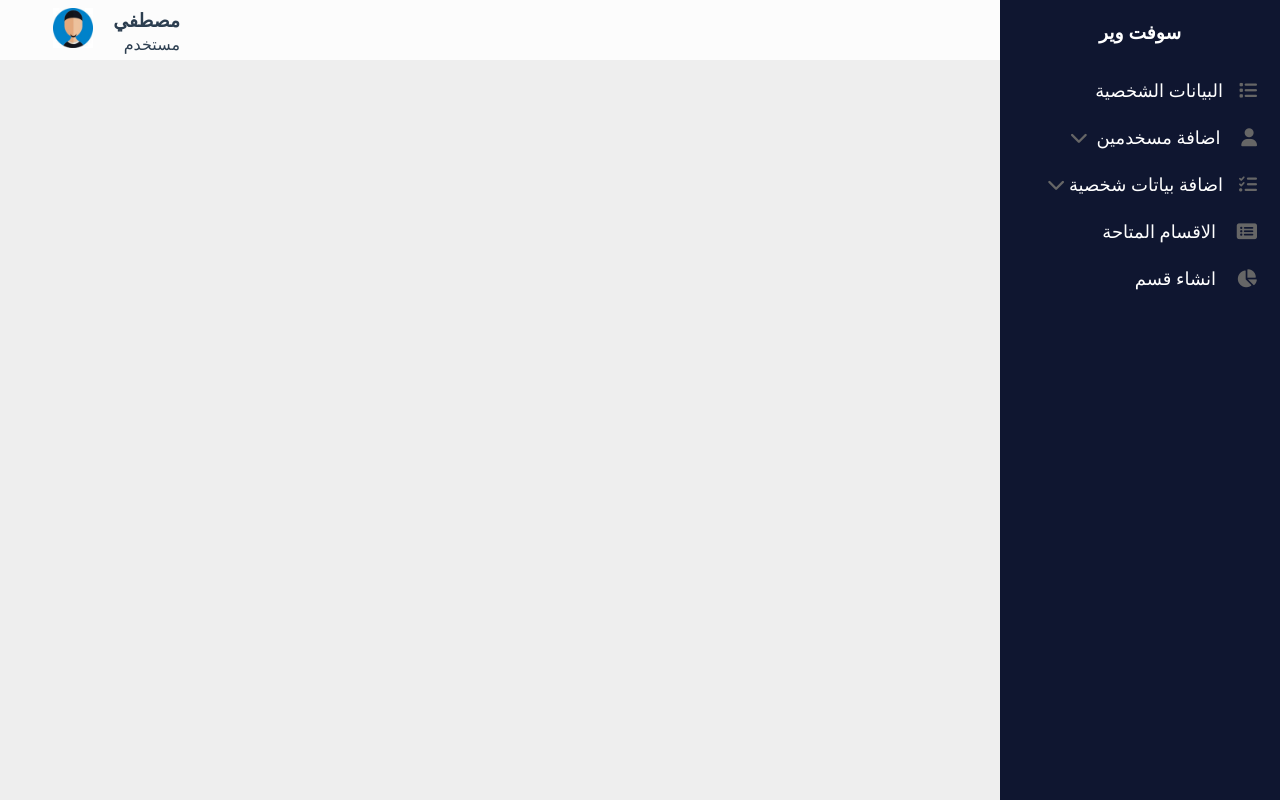
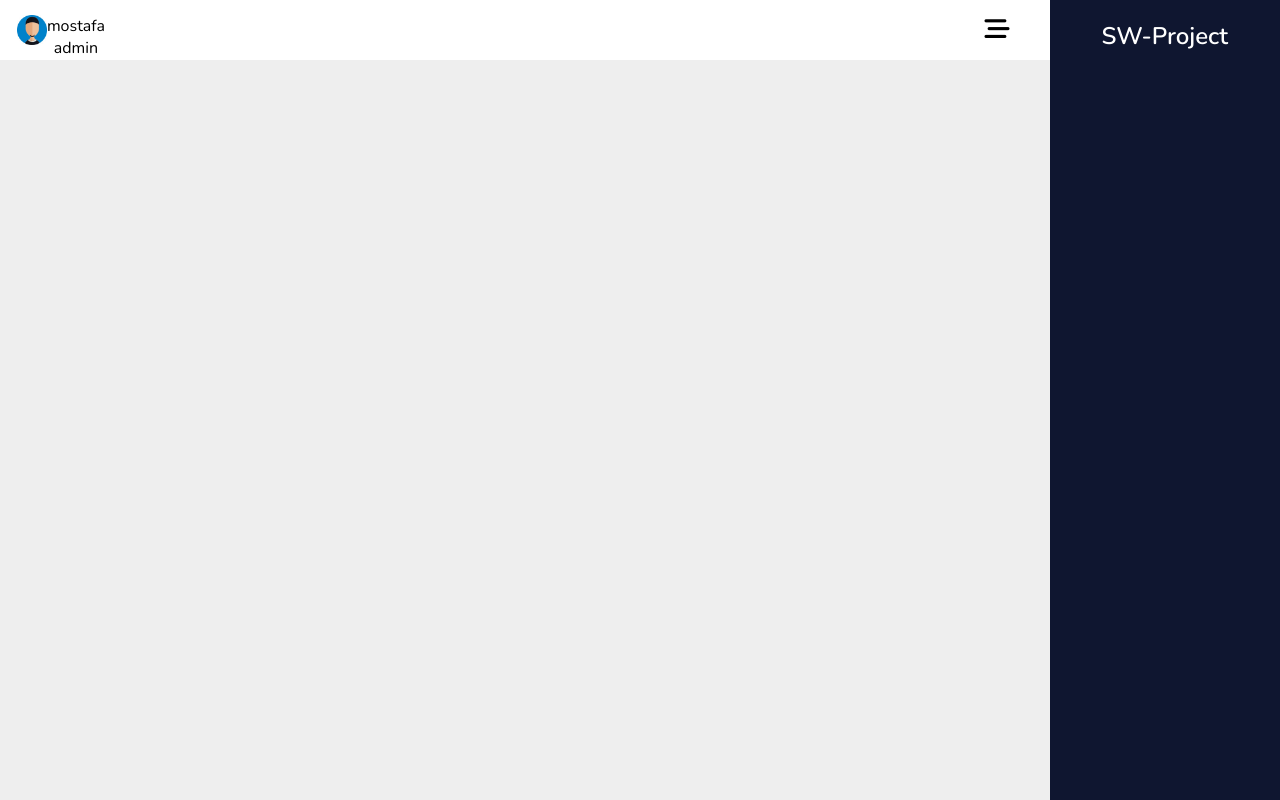
Before and after one commit to mostafayehia2002/SW-Project, a PHP site: page /Admins/AdminDashboard.php in a window 1280 px wide. Run offline with PHP 8.4, Linux system fonts and the light colour scheme; a user stored in the database is signed in.

Commit message:
admin update

```diff
--- a/Admins/AdminDashboard.php
+++ b/Admins/AdminDashboard.php
@@ -1,7 +1,7 @@
 <?php
 session_start();
 
-if(!isset($_SESSION["admin_id"])){
+if (!isset($_SESSION["admin_id"])) {
 
     header("location:../index.php");
     exit();
@@ -10,6 +10,7 @@ if(!isset($_SESSION["admin_id"])){
 ?>
 <!DOCTYPE html>
 <html lang="ar" dir="rtl">
+
 <head>
     <meta charset="UTF-8">
     <meta http-equiv="X-UA-Compatible" content="IE=edge">
@@ -20,50 +21,65 @@ if(!isset($_SESSION["admin_id"])){
     <!-- custom css style -->
     <link rel="stylesheet" href="./CSS Style/Dashboard.css">
 </head>
+
 <body>
 
-     <!-- Start section sidebar -->
-     <div class="navtop">
-            <div class="most">
-                <i id="menu-btn" class="fas fa-bars menu">egddffd</i>
+    <!-- Start section sidebar -->
+
+
+    <!-- nav-bar -->
+    <div class="nav-bar">
+            <div class="icon">
+            <i class="fa-solid fa-bars-staggered"></i>
             </div>
-            <div class="profile">
-                <div>
-                    <h3>مصطفي </h3>
-                    <span>مستخدم</span>
+             <div class="profile">
+                <div class="user">
+                <span class="username">mostafa</span>
+                 <span class="job">admin</span>
                 </div>
-                <div class="image">
-                    <img src="./images/pic-1.jpg" alt="">
+
+                <div class="img">
+                <img src="./images//pic-1.jpg" alt=""  height="30px" width="30px">
                 </div>
-            </div>
-    </div>
 
-    <div class="side-bar">
-        <div class="logo">
-            <h3>  سوفت وير</h3>
+           </div>
+
+
+
+
         </div>
-        <nav class="navbar">
-            <ul>
-                <li><a href="#"><i class="fa fa-list icons"></i><span>البيانات الشخصية</span></a></li>
-                <li><a href="#"><i class="fa fa-user icons"></i> <span>اضافة مسخدمين </span><i class="fa-solid fa-chevron-down add"></i></a>
-                    <ul class="drow-menu">
-                        <li><a href="#">طلاب</a></li>
-                        <li><a href="#">دكتره</a></li>
-                        <li><a href="#">مستخدمين</a></li>
-                    </ul>
-                </li>
-                <li><a href="#"><i class="fa fa-tasks icons"></i><span>اضافة بياتات شخصية</span><i class="fa-solid fa-chevron-down add"></i></a>
-                    <ul class="drow-menu ">
-                        <li><a href="#">طلاب</a></li>
-                        <li><a href="#">دكتره</a></li>
-                        <li><a href="#">مستخدمين</a></li>
-                    </ul>
-                </li>
-                <li><a href="#"><i class="fa fa-list-alt icons"></i> <span>الاقسام المتاحة</span></a></li>
-                <li><a href="#"><i class="fa fa-pie-chart icons"></i> <span>انشاء قسم </span></a></li>
-            </ul>
-        </nav>
-    </div>
-    <script src="./JS/Admin.js"></script>
+        <!-- side-bar -->
+        <div class="side-bar">
+         <h2> SW-Project</h2>
+
+
+        </div>
+
+
+
+
+
+
+<script>
+let list=document.querySelector(".icon i");
+let navBar=document.querySelector(".nav-bar");
+let sideBar=document.querySelector(".side-bar");
+list.onclick=()=>{
+
+    if(sideBar.classList.contains("hidden")){
+        sideBar.classList.remove("hidden") ;
+        navBar.style.cssText="width:82%";
+    }else{
+     sideBar.classList.add("hidden");
+    navBar.style.cssText="width:100%";
+    }
+
+}
+
+</script>
+
+
+<script src="./Admins/JS/Admin.js"></script>
 </body>
+
 </html>
--- a/Admins/CSS Style/Dashboard.css
+++ b/Admins/CSS Style/Dashboard.css
@@ -23,167 +23,61 @@ body{
     background-color: var(--ligth-background);
 }
 
-/* Start nav top */
-.navtop{
-    position: fixed;
-    width: calc(100% - 280px);
-    height: 60px;
-    top: 0;
-    left: 0;
-    background-color: #fcfcfc;
-    display: flex;
-    justify-content: space-between;
-    z-index: 100;
-}
-.navtop .most{
-    width: 20%;
-    z-index: 100;
-}
-.navtop .profile{
-    width: 20%;
-    display: flex;
-    /* justify-content: flex-end; */
-    padding: 8px 20px;
-}
-.navtop .profile .image{
-    width: 40px;
-    height: 40px;
-    margin-right: 20px;
-}
-.navtop .profile .image img{
-    width: 100%;
-}
-.navtop .profile h3,
-.navtop .profile span{
-    color: #2c3e50;
+/* Start nav-bar*/
+.nav-bar{
+height: 60px;
+width: 82%;
+background-color: white;
+display: flex;
+justify-content: space-between;
+position: fixed;
+left:0px;
+top:0px;
+z-index: 1000;
+text-align: center;
 }
 
-/* End nav top */
+.nav-bar .profile,
+.nav-bar .icon{
+width: 10%;
+height: 100%;
+padding:10px;
+}
+.nav-bar .icon{
+    line-height: 40px;
+    font-size: 25px;
+    cursor: pointer;
+}
+.nav-bar .icon i{
+    cursor: pointer;
+}
+.nav-bar .profile{
+    display:inline-flex;
+    padding:15px;
+    margin-left: 15px;
+
+}
+
+.hidden{
+    display: none;
+}
+/*end nav-bar*/
 
 
+/* start side-bar */
+.side-bar{
+    height:100vh;
+    width:18%;
+    background-color:#0F1630;
+    position: fixed;
+    right:0px;
+    top:0px;
+    z-index: 1000;
+    text-align: center;
+    color:white;
 
-/* Start section sidebar */
-.side-bar{
-    /* display: none; */
-    position: fixed;
-    top: 0;
-    right: 0;
-    height: 100vh;
-    width: 280px;
-    background-color: #0F1630;
-    border-right: var(--main-border);
-    transition: var(--main-trantision);
-    z-index: 1200;
 }
-.side-bar.active{
-    right:-320px;
+.side-bar h2{
+padding:20px;
 }
-.side-bar .close-btn{
-    text-align: left;
-    padding: 4px 4px 0;
-    display: none;
-}
-.side-bar .close-btn i{
-    width: 25px;
-    height: 25px;
-    line-height: 25px;
-    cursor: pointer;
-    color: var(--white-color);
-    font-size: 15px;
-    background-color: #333;
-    text-align: center;
-    border-radius: 2px;
-}
-.side-bar .close-btn i:hover{
-    background-color: var(--black-color);
-}
-.menu{
-    font-size: 24px;
-    padding: 8px 10px;
-    cursor: pointer;
-    display: none;
-}
-
-.side-bar .logo{
-    padding: 20px 10px;
-    display: flex;
-    align-items: center;
-    margin: 0;
-    justify-content: center;
-}
-.side-bar .logo h3{
-    color: #fff;
-}
-.side-bar .logo .image{
-    width: 50px;
-    height: 50px;
-    margin-left: 13px;
-    border-radius: 50%;
-    overflow: hidden;
-}
-.side-bar .logo .image img{
-    width: 100%;
-    height: 100%;
-    object-fit: cover;
-}
-.side-bar .navbar a{
-    display: block;
-    padding: 10px 18px;
-    margin: 3px 0;
-    font-size:18px;
-}
-.side-bar .navbar a i{
-    color:#666;
-    margin-left: 16px;
-    margin-right: 5px;
-}
-.side-bar .navbar a span{
-    color:#fff;
-    transition: var(--main-trantision);
-}
-.side-bar .navbar a:hover{
-    border-color: var(--ligth-background);
-}
-.side-bar .navbar a:hover span{
-    margin-right: 7px;
-}
-
-
-.side-bar .navbar .drow-menu{
-    margin: 0;
-    padding: 0;
-    display: none;
-}
-.side-bar .navbar .drow-menu li a{
-    margin: 0px;
-    padding: 3px;
-    text-align: center;
-}
-.side-bar .navbar .drow-menu.active{
-    display: block;
-}
-/* End section sidebar */
-@media (max-width:991px){
-    /* .side-bar{
-        right:-300px;
-    } */
-    .side-bar .close-btn{
-        display: block;
-    }
-    .menu{
-        display: block;
-    }
-    .side-bar .profile h3{
-        margin: 5px 0;
-    }
-}
-@media (max-width:768px){
-    .side-bar{
-        width: 260px;
-    }
-}
-@media (max-width:350px){
-    .side-bar{
-        width: 100%;
-    }
-}
+/*end side-bar */
--- a/Admins/JS/Admin.js
+++ b/Admins/JS/Admin.js
@@ -1,13 +1 @@
-let sidBar = document.querySelector(".side-bar");
-
-document.querySelector("#menu-btn").onclick = () => {
-    sidBar.classList.toggle("active");
-
-}
-
-
-let menu = document.querySelectorAll(".drow-menu");
-let icon = document.querySelector(".add");
-icon.onclick = () => {
-    menu.classList.toggle("active");
-}
+console.log("ok");
```
Also changed, not shown: Doctors/CSS Style/Dashboard.css (deleted, +0 -189 lines), Doctors/DoctorDashboard.php (deleted, +0 -70 lines), Doctors/JS/Doctor.js (deleted, +0 -13 lines), Students/StudentDashboard.php (deleted, +0 -25 lines), githubcmd.txt (deleted, +0 -30 lines), Admins/webfonts/fa-brands-400.ttf (added), Admins/webfonts/fa-brands-400.woff2 (added), Admins/webfonts/fa-regular-400.ttf (added), Admins/webfonts/fa-regular-400.woff2 (added), Admins/webfonts/fa-solid-900.ttf (added), Admins/webfonts/fa-solid-900.woff2 (added), Admins/webfonts/fa-v4compatibility.ttf (added), Admins/webfonts/fa-v4compatibility.woff2 (added), Doctors/PHP Pages/dd.php (deleted), 3 more files.
